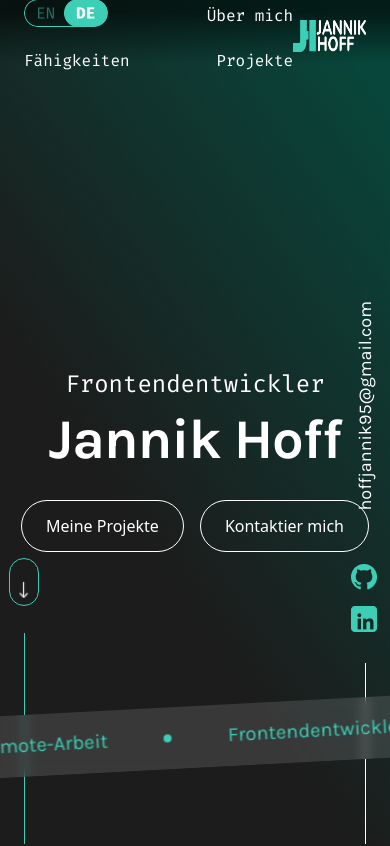
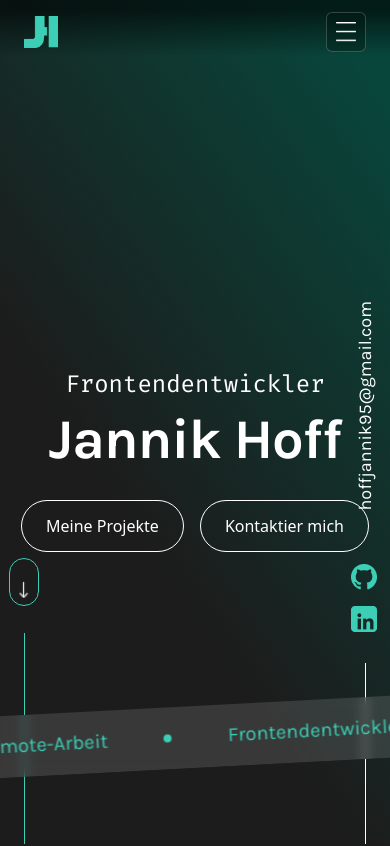
Before and after one commit to MonkeyDHoffy/React-Portfolio, a React (Vite) app in the folder react-portfolio/: page / in a window 390 px wide. Shown: the top 846 px of the page. Built offline with nearby package versions, Linux system fonts and the light colour scheme; a web font is replaced by a local one.

Commit message:
dropdown menü header responsive

```diff
--- a/react-portfolio/src/components/layout/Header.jsx
+++ b/react-portfolio/src/components/layout/Header.jsx
@@ -1,39 +1,118 @@
-import React from 'react';
+import React, { useEffect, useRef, useState } from 'react';
+import { createPortal } from 'react-dom';
 import logoImg from '../../assets/headerpics/JHOFF.png';
+import mobileLogo from '../../assets/headerpics/jhicon.png';
+import menuIcon from '../../assets/headerpics/menu.png';
 import LanguageToggle from '../ui/LanguageToggle';
 import { useLang } from '../../context/LanguageContext';
 import PageContainer from './PageContainer';
 
 const Header = () => {
   const { t } = useLang();
+  const [open, setOpen] = useState(false);
+  const menuRef = useRef(null);
+
+  useEffect(() => {
+    const onKey = (e) => {
+      if (e.key === 'Escape') setOpen(false);
+    };
+    document.addEventListener('keydown', onKey);
+    return () => document.removeEventListener('keydown', onKey);
+  }, []);
+
+  useEffect(() => {
+    const onClickOutside = (e) => {
+      if (!open) return;
+      if (menuRef.current && !menuRef.current.contains(e.target)) {
+        setOpen(false);
+      }
+    };
+    document.addEventListener('mousedown', onClickOutside);
+    return () => document.removeEventListener('mousedown', onClickOutside);
+  }, [open]);
+  // Lock body scroll when menu is open
+  useEffect(() => {
+    if (open) {
+      const prev = document.body.style.overflow;
+      document.body.style.overflow = 'hidden';
+      return () => {
+        document.body.style.overflow = prev;
+      };
+    }
+  }, [open]);
+
+  const closeMenu = () => setOpen(false);
+  const toggleMenu = () => setOpen((v) => !v);
   return (
-    <header className="header-gradient text-text-primary h-[72px] md:h-[98px] debug-component">
-      <PageContainer className="flex h-full items-center justify-between">
-        <div className="HeaderNavigation justify-between items-center flex flex-wrap gap-4 sm:gap-6 md:gap-8">
-          <div><LanguageToggle size="default" /></div>
+    <header className="header-gradient text-text-primary h-[64px] md:h-[98px]">
+      {/* Mobile Header */}
+      <div className="md:hidden">
+        <PageContainer className="flex h-[64px] items-center justify-between">
+          {/* Logo left */}
+          <a href="#top" className="inline-flex items-center">
+            <img src={mobileLogo} alt="Logo" className="h-8 w-auto" />
+          </a>
+          {/* Hamburger right */}
           <button
             type="button"
-            className="font-firacode text-text-primary hover:text-[#3DCFB6] transition-colors bg-transparent p-0 cursor-pointer"
+            aria-label="Menü öffnen"
+            aria-expanded={open}
+            aria-controls="mobile-menu"
+            onClick={toggleMenu}
+            className="inline-flex items-center justify-center w-10 h-10 rounded-md border border-white/20 bg-black/20 backdrop-blur hover:bg-black/30 transition"
           >
-            {t('header.about')}
+            <img src={menuIcon} alt="" className="w-5 h-5" />
           </button>
-          <button
-            type="button"
-            className="font-firacode text-text-primary hover:text-[#3DCFB6] transition-colors bg-transparent p-0 cursor-pointer"
-          >
-            {t('header.skills')}
-          </button>
-          <button
-            type="button"
-            className="font-firacode text-text-primary hover:text-[#3DCFB6] transition-colors bg-transparent p-0 cursor-pointer"
-          >
-            {t('header.projects')}
-          </button>
-        </div>
-        <div className="Logo">
-          <img src={logoImg} alt="Logo" className="h-8 md:h-12 w-auto" />
-        </div>
-      </PageContainer>
+        </PageContainer>
+
+        {/* Mobile Menu Overlay via Portal */}
+        {open && createPortal(
+          <div className="fixed inset-0 z-[9999]" aria-modal="true" role="dialog">
+            {/* Backdrop */}
+            <div className="absolute inset-0 bg-black/50 z-10" />
+            {/* Card */}
+            <div
+              ref={menuRef}
+              id="mobile-menu"
+              className="absolute left-0 right-0 top-0 mx-4 mt-20 rounded-2xl border border-white/15 backdrop-blur p-5 shadow-2xl z-20"
+              style={{ backgroundImage: 'linear-gradient(55.22deg, #1C1C1C 36.26%, #08463B 93.28%)' }}
+            >
+              <nav aria-label="Hauptnavigation">
+                <ul className="space-y-3">
+                  <li>
+                    <a href="#about" onClick={closeMenu} className="block px-3 py-2 rounded-md font-firacode text-base text-text-primary hover:text-[#3DCFB6] transition-colors">{t('header.about')}</a>
+                  </li>
+                  <li>
+                    <a href="#skills" onClick={closeMenu} className="block px-3 py-2 rounded-md font-firacode text-base text-text-primary hover:text-[#3DCFB6] transition-colors">{t('header.skills')}</a>
+                  </li>
+                  <li>
+                    <a href="#projects" onClick={closeMenu} className="block px-3 py-2 rounded-md font-firacode text-base text-text-primary hover:text-[#3DCFB6] transition-colors">{t('header.projects')}</a>
+                  </li>
+                </ul>
+              </nav>
+              <div className="mt-5 pt-4 border-t border-white/10 flex justify-center">
+                <LanguageToggle size="default" />
+              </div>
+            </div>
+          </div>,
+          document.body
+        )}
+      </div>
+
+      {/* Desktop Header */}
+      <div className="hidden md:block">
+        <PageContainer className="flex h-[98px] items-center justify-between">
+          <div className="HeaderNavigation justify-between items-center flex flex-wrap gap-4 sm:gap-6 md:gap-8">
+            <div><LanguageToggle size="default" /></div>
+            <a href="#about" className="font-firacode text-text-primary hover:text-[#3DCFB6] transition-colors">{t('header.about')}</a>
+            <a href="#skills" className="font-firacode text-text-primary hover:text-[#3DCFB6] transition-colors">{t('header.skills')}</a>
+            <a href="#projects" className="font-firacode text-text-primary hover:text-[#3DCFB6] transition-colors">{t('header.projects')}</a>
+          </div>
+          <div className="Logo">
+            <img src={logoImg} alt="Logo" className="h-12 w-auto" />
+          </div>
+        </PageContainer>
+      </div>
     </header>
   );
 };
```
Also changed, not shown: react-portfolio/src/assets/headerpics/menu.png (added).
